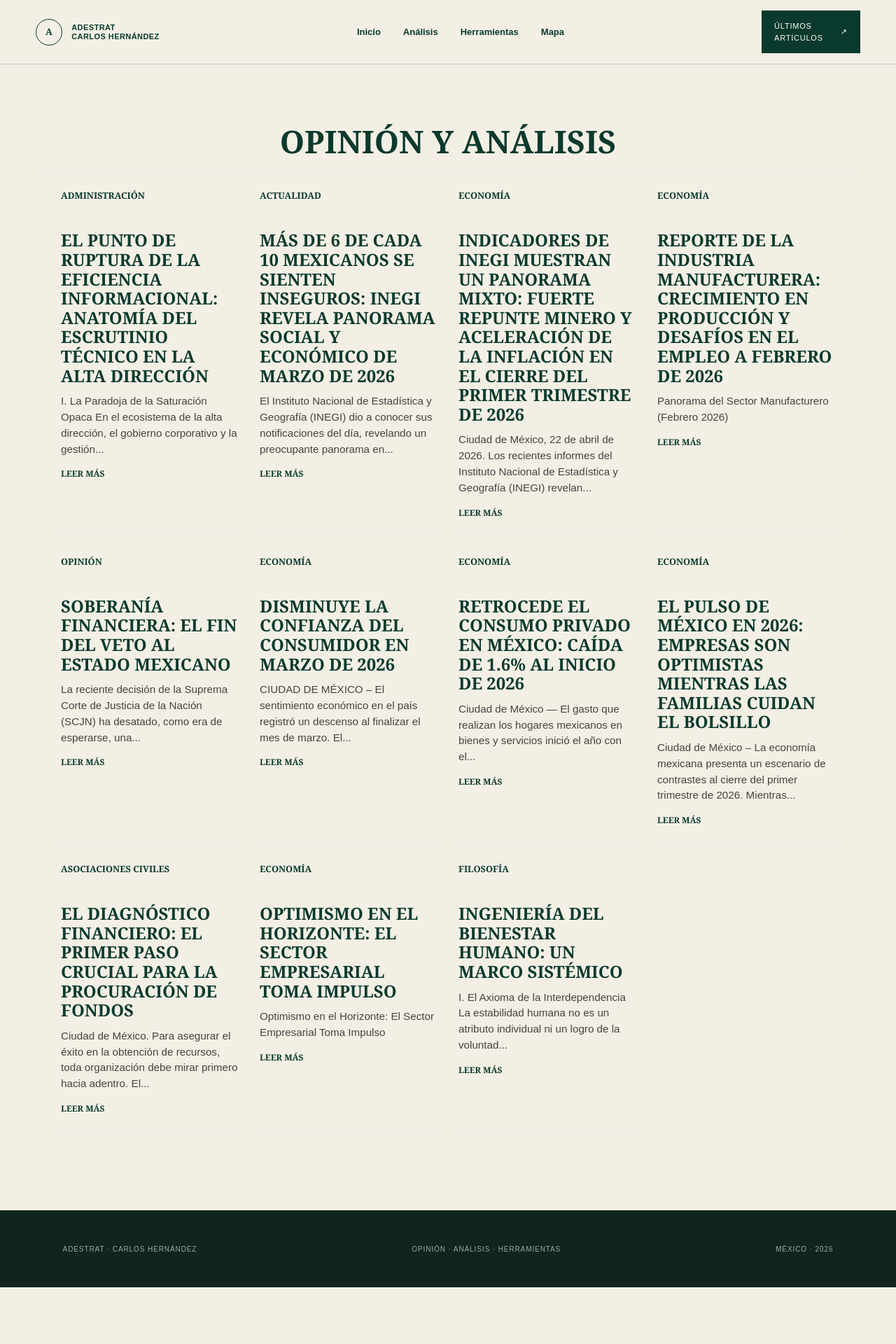
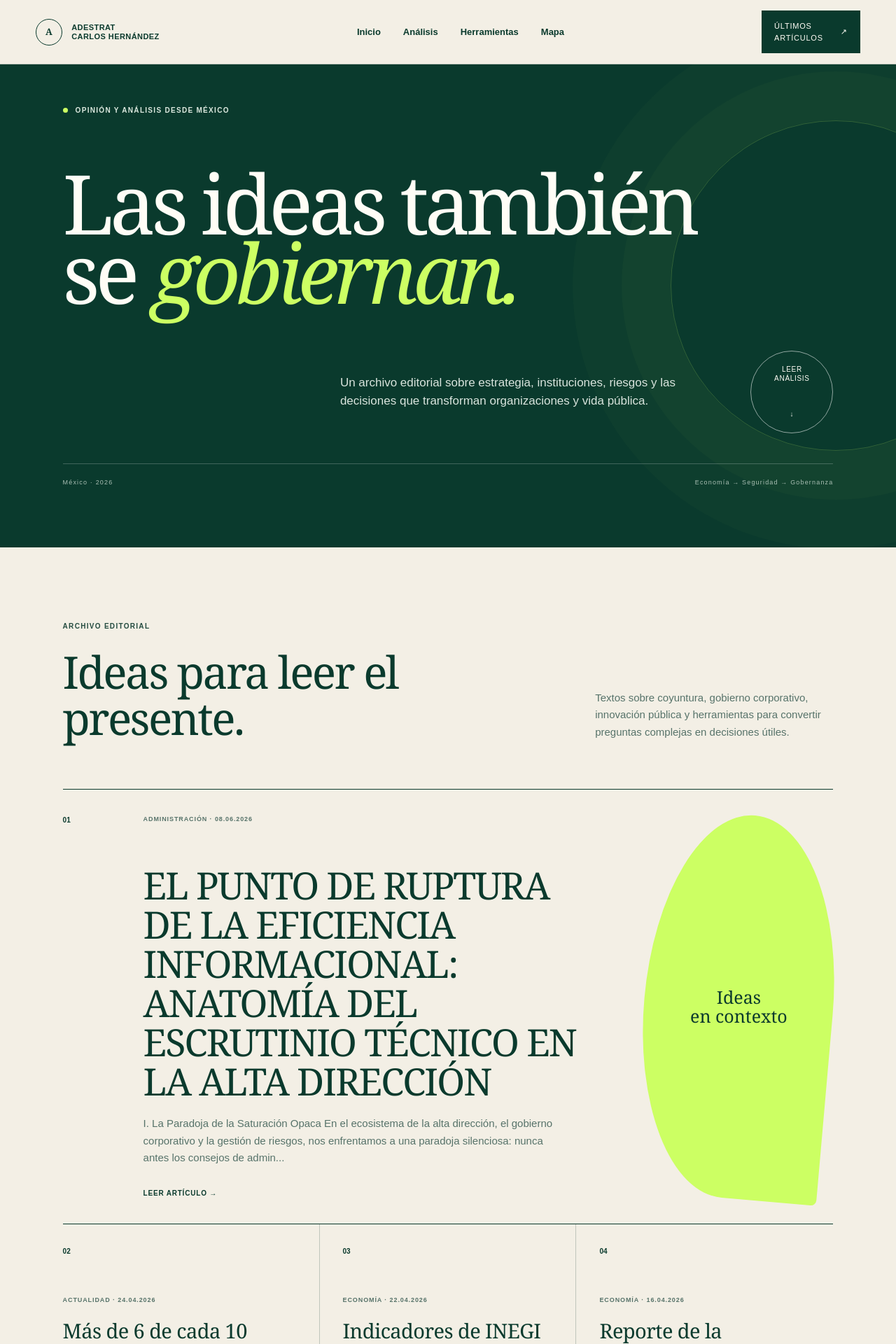
Before and after one commit to cafrhein/muro, a Jekyll site: the page built from index.html, in a window 1280 px wide. Shown: the top 1920 px of the page at 70% size. Built offline with Jekyll 4.4.1, drawn with Linux system fonts in a browser that asks for light colours; before the commit the page ends 1839 px from its top, so only the background shows below that; some of the changed text lies outside the part shown.

Commit message:
Convierte la portada en un archivo editorial

```diff
--- a/index.html
+++ b/index.html
@@ -1,138 +1,84 @@
 ---
 layout: default
-title: Portada | Carlos
+title: Portada
+description: "Opinión, análisis y herramientas para comprender decisiones públicas, organizaciones y gobierno corporativo desde México."
+body_class: home-page
 ---
 
-<section class="rt-hero">
-    <h1>Opinión y análisis</h1>
-    <p class="rt-subtitle"></p>
+<section class="eg-hero" id="inicio" aria-labelledby="portada-titulo">
+  <p class="eg-kicker">Opinión y análisis desde México</p>
+
+  <h1 id="portada-titulo">Las ideas también<br>se <em>gobiernan.</em></h1>
+
+  <div class="eg-hero-bottom">
+    <p>
+      Un archivo editorial sobre estrategia, instituciones, riesgos y las decisiones
+      que transforman organizaciones y vida pública.
+    </p>
+    <a class="eg-round-link" href="#analisis">
+      Leer<br>análisis<br><span aria-hidden="true">↓</span>
+    </a>
+  </div>
+
+  <div class="eg-hero-meta" aria-label="Temas del sitio">
+    <span>México · {{ 'now' | date: '%Y' }}</span>
+    <span>Economía → Seguridad → Gobernanza</span>
+  </div>
 </section>
 
-<div class="news-grid">
-    {% for post in site.posts %}
-    <article class="news-item">
-        <a href="{{ post.url | relative_url }}">
-            <div class="news-category">{{ post.category | default: "Actualidad" }}</div>
-            <h3 class="news-title">{{ post.title }}</h3>
-            <p class="news-excerpt">{{ post.excerpt | strip_html | truncatewords: 20 }}</p>
-            <span class="news-more">Leer más <i class="fas fa-arrow-right"></i></span>
+<section class="eg-journal" id="analisis" aria-labelledby="analisis-titulo">
+  <header class="eg-section-head">
+    <div>
+      <p class="eg-section-label">Archivo editorial</p>
+      <h2 id="analisis-titulo">Ideas para leer el presente.</h2>
+    </div>
+    <p>
+      Textos sobre coyuntura, gobierno corporativo, innovación pública y
+      herramientas para convertir preguntas complejas en decisiones útiles.
+    </p>
+  </header>
+
+  {% if site.posts.size > 0 %}
+    {% assign featured = site.posts.first %}
+    <a class="eg-featured" href="{{ featured.url | relative_url }}">
+      <span class="eg-number">01</span>
+
+      <span class="eg-feature-body">
+        <span class="eg-category">
+          {{ featured.category | default: 'Análisis' }} · {{ featured.date | date: "%d.%m.%Y" }}
+        </span>
+        <h3>{{ featured.title }}</h3>
+        <p>{{ featured.excerpt | strip_html | strip_newlines | truncate: 220 }}</p>
+        <span class="eg-read">Leer artículo →</span>
+      </span>
+
+      <span class="eg-shape" aria-hidden="true">
+        <span>Ideas<br>en contexto</span>
+      </span>
+    </a>
+
+    <div class="eg-grid">
+      {% for post in site.posts offset:1 limit:6 %}
+        <a class="eg-card" href="{{ post.url | relative_url }}">
+          <span class="eg-number">0{{ forloop.index | plus: 1 }}</span>
+          <span class="eg-category">
+            {{ post.category | default: 'Análisis' }} · {{ post.date | date: "%d.%m.%Y" }}
+          </span>
+          <h3>{{ post.title }}</h3>
+          <p>{{ post.excerpt | strip_html | strip_newlines | truncate: 145 }}</p>
+          <span class="eg-read">Seguir leyendo →</span>
         </a>
-    </article>
-    {% endfor %}
-</div>
+      {% endfor %}
+    </div>
+  {% else %}
+    <p class="eg-empty">La primera entrada editorial aparecerá aquí.</p>
+  {% endif %}
+</section>
 
-<style>
-/* ============================================================
-   ESTILOS DE PORTADA - MÁXIMA ANCHURA Y 4 COLUMNAS (RT STYLE)
-   ============================================================ */
-
-.rt-hero {
-    text-align: center;
-    padding: 30px 0 10px 0;
-    border-bottom: 1px solid #eee;
-    margin-bottom: 25px;
-}
-
-.rt-hero h1 {
-    font-family: var(--font-heading);
-    font-weight: 700;
-    font-size: clamp(1.8rem, 4vw, 2.8rem);
-    text-transform: uppercase;
-    margin-bottom: 8px;
-    color: var(--rt-black);
-}
-
-.rt-subtitle {
-    font-family: var(--font-main);
-    font-size: 1.2rem;
-    color: #666;
-    max-width: 700px;
-    margin: 0 auto;
-    line-height: 1.4;
-}
-
-/* REJILLA CONFIGURADA A 4 COLUMNAS */
-.news-grid {
-    display: grid;
-    /* EDITADO: 4 columnas iguales en escritorio */
-    grid-template-columns: repeat(4, 1fr);
-    gap: 30px;
-    max-width: 1600px;
-    margin: 0 auto;
-    padding: 0 2% 60px 2%;
-}
-
-.news-item {
-    border-bottom: 1px solid #eee;
-    padding-bottom: 20px;
-    transition: transform 0.2s ease;
-}
-
-.news-item:hover {
-    transform: translateY(-3px);
-}
-
-/* CAMBIO: Color rojo al pasar el cursor por el artículo */
-.news-item:hover .news-title {
-    color: var(--rt-red);
-}
-
-.news-item a {
-    text-decoration: none;
-    color: inherit;
-    display: block;
-}
-
-.news-category {
-    font-family: var(--font-heading);
-    color: var(--rt-red);
-    font-weight: 700;
-    font-size: 0.8rem;
-    text-transform: uppercase;
-    margin-bottom: 8px;
-}
-
-.news-title {
-    font-family: var(--font-heading);
-    font-weight: 700;
-    font-size: 1.5rem;
-    line-height: 1.15;
-    text-transform: uppercase;
-    margin-bottom: 12px;
-    color: var(--rt-black);
-    transition: color 0.3s ease;
-}
-
-.news-excerpt {
-    font-size: 0.95rem;
-    color: #444;
-    margin-bottom: 15px;
-    line-height: 1.5;
-}
-
-.news-more {
-    font-family: var(--font-heading);
-    font-weight: 700;
-    font-size: 0.75rem;
-    text-transform: uppercase;
-    color: var(--rt-black);
-    display: flex;
-    align-items: center;
-    gap: 6px;
-}
-
-/* RESPONSIVO */
-@media (max-width: 1100px) {
-    .news-grid { grid-template-columns: repeat(2, 1fr); }
-}
-
-@media (max-width: 600px) {
-    .rt-hero { padding: 30px 15px 10px 15px; }
-    .rt-hero h1 { font-size: 1.8rem; }
-    .news-grid {
-        grid-template-columns: 1fr;
-        gap: 20px;
-        padding: 0 15px 40px 15px;
-    }
-}
-</style>
+<section class="eg-tools-callout" aria-labelledby="herramientas-titulo">
+  <span>Herramientas</span>
+  <div>
+    <h2 id="herramientas-titulo">Del análisis a una decisión que puede ponerse a prueba.</h2>
+    <a href="{{ '/herramientas' | relative_url }}">Explorar herramientas →</a>
+  </div>
+</section>
```
